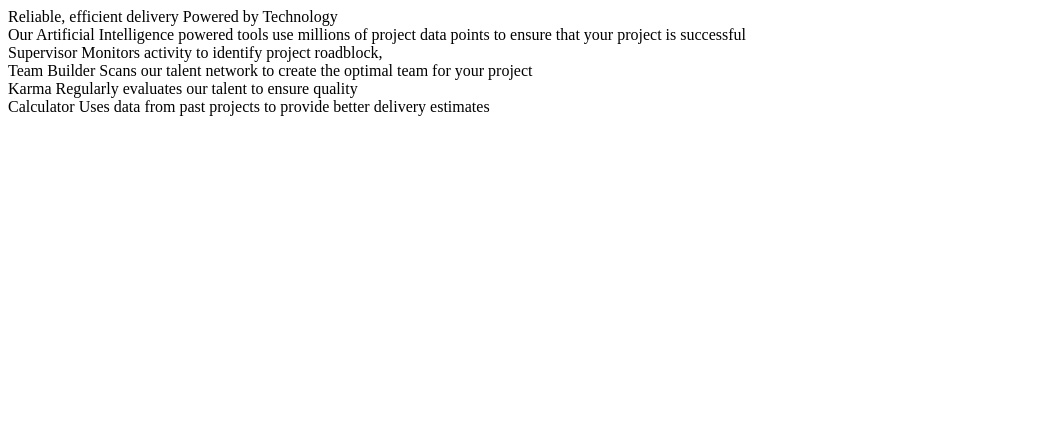
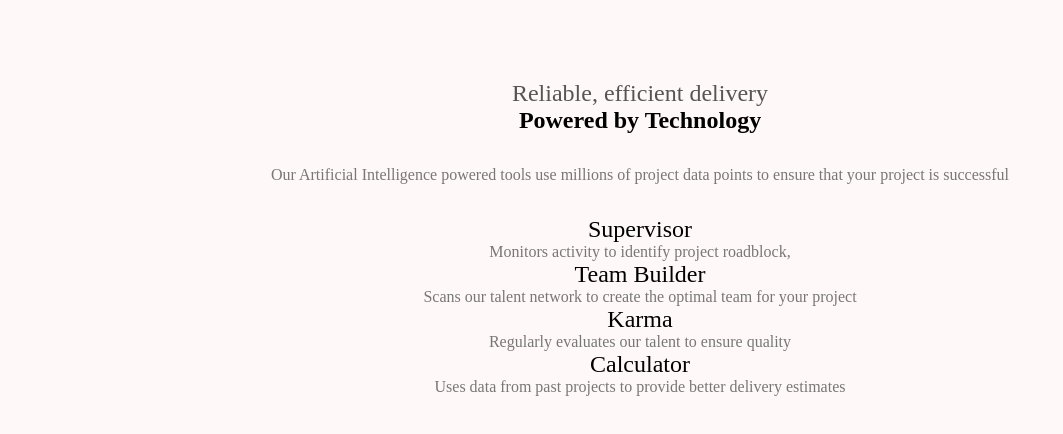
Before and after one commit to Natan-Asrat/four-cards, a plain HTML site: page index.html in a window 1280 px wide. Shown: the whole page, without its empty margins (0-1063 px from the left). Drawn offline with Linux system fonts and the light colour scheme.

Commit message:
header and body

```diff
--- a/index.html
+++ b/index.html
@@ -12,11 +12,11 @@
 <body>
   <header>
     <header>
-      <span>Reliable, efficient delivery</span>
-      <span>Powered by Technology</span>
+      <span class="header-title">Reliable, efficient delivery</span>
+      <span class="header-second">Powered by Technology</span>
     </header>
     <section>
-      <span>Our Artificial Intelligence powered tools use millions of project data points
+      <span class="description">Our Artificial Intelligence powered tools use millions of project data points
         to ensure that your project is successful</span>
     </section>
   </header>
--- a/style.css
+++ b/style.css
@@ -0,0 +1,25 @@
+body{
+    margin: 0;
+    padding: 5rem 2rem;
+    background-color: rgba(255, 192, 203, 0.1);
+    text-align: center;
+}
+
+span{
+    display: block;
+}
+header > header, .card-title{
+    font-size: 1.5rem;
+}
+.header-title{
+    color: #555;
+}
+.header-second{
+    font-weight: bold;
+}
+header > section{
+    margin: 2rem 0;
+}
+.card-description, .description{
+    color: #777;
+}
```
